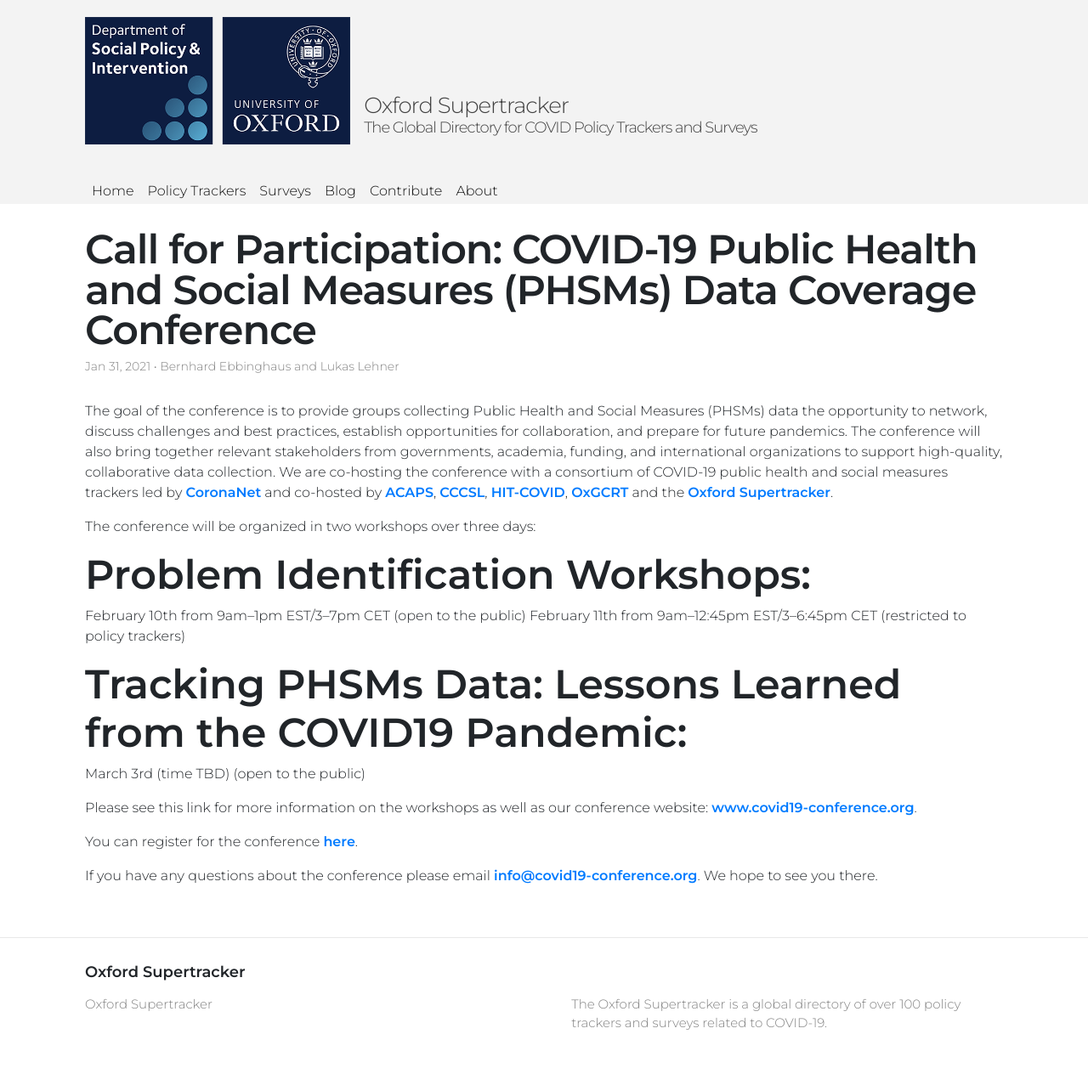
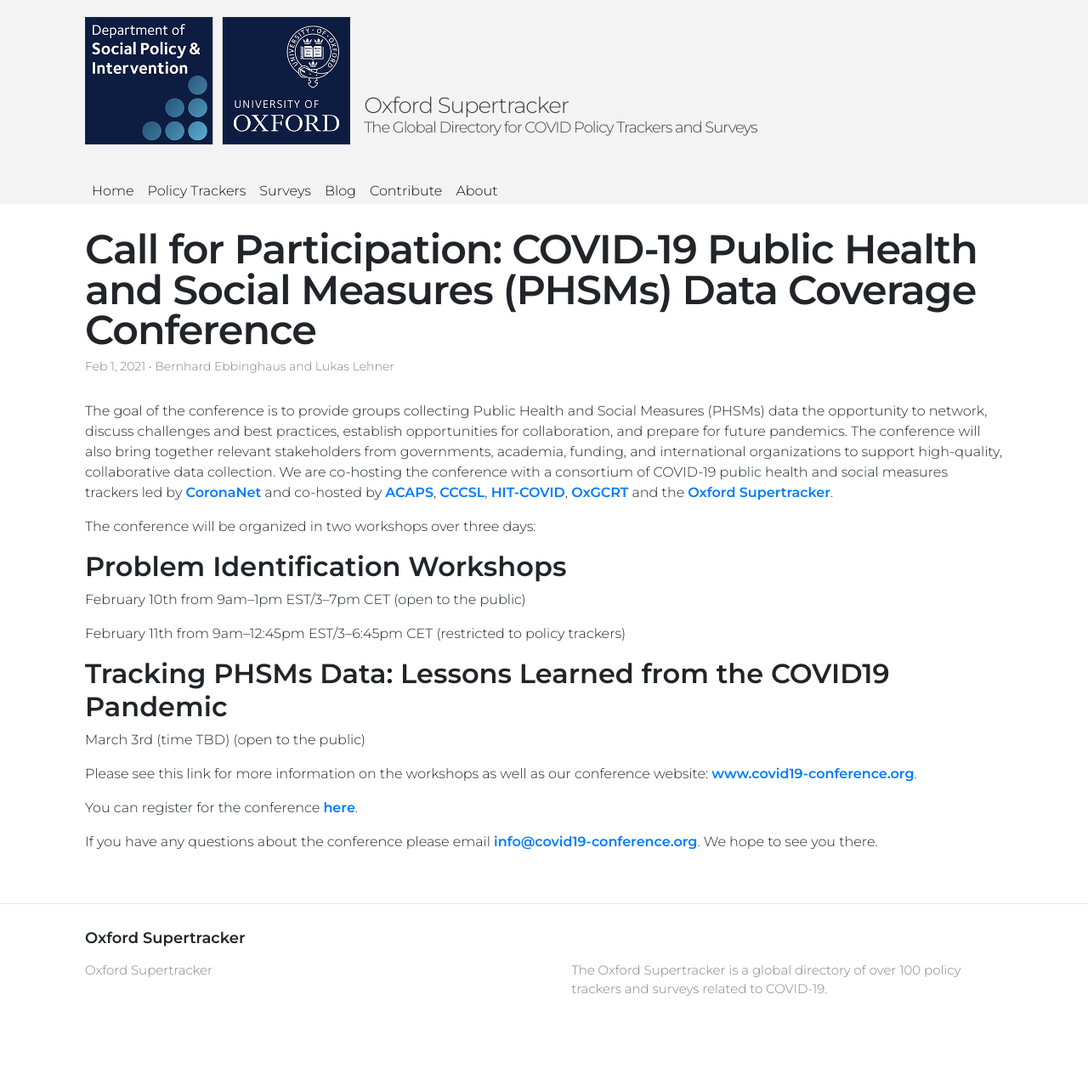
Before and after one commit to lukaslehner/supertracker, a Jekyll site: the page built from _posts/2021-01-29-CfP-Conference.md, in a window 1280 px wide. Shown: the whole page at 85% size. Built offline with Jekyll 4.4.1, drawn with Linux system fonts in a browser that asks for light colours; after the commit the page ends 1237 px from its top, so only the background shows below that.

Commit message:
Update 2021-01-29-CfP-Conference.md
correct: formating

```diff
--- a/_posts/2021-01-29-CfP-Conference.md
+++ b/_posts/2021-01-29-CfP-Conference.md
@@ -1,7 +1,7 @@
 ---
 layout: post
 title: "Call for Participation: COVID-19 Public Health and Social Measures (PHSMs) Data Coverage Conference"
-date:   2021-01-31 08:00:00 +0100
+date:   2021-02-01 08:00:00 +0100
 categories: jekyll update
 permalink: phsm-conference/
 author: Bernhard Ebbinghaus and Lukas Lehner
@@ -11,11 +11,12 @@ The goal of the conference is to provide groups collecting Public Health and Soc
 
 The conference will be organized in two workshops over three days:
 
-# Problem Identification Workshops:
+## Problem Identification Workshops
 February 10th from 9am–1pm EST/3–7pm CET (open to the public)
+
 February 11th from 9am–12:45pm EST/3–6:45pm CET (restricted to policy trackers)
 
-# Tracking PHSMs Data: Lessons Learned from the COVID19 Pandemic:
+## Tracking PHSMs Data: Lessons Learned from the COVID19 Pandemic
 March 3rd (time TBD) (open to the public)
 
 Please see this link for more information on the workshops as well as our conference website: **[www.covid19-conference.org](www.covid19-conference.org)**.
```
